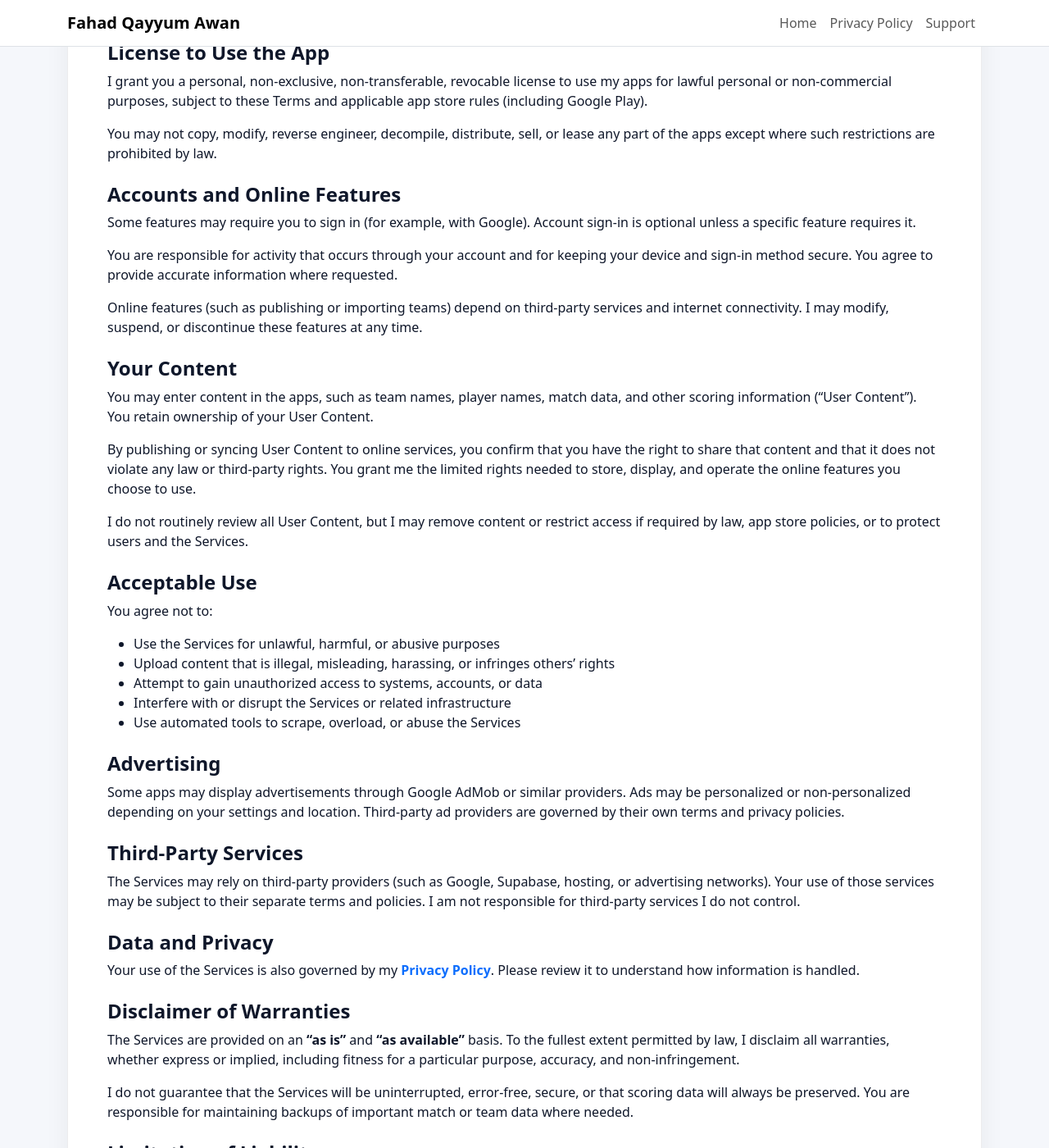
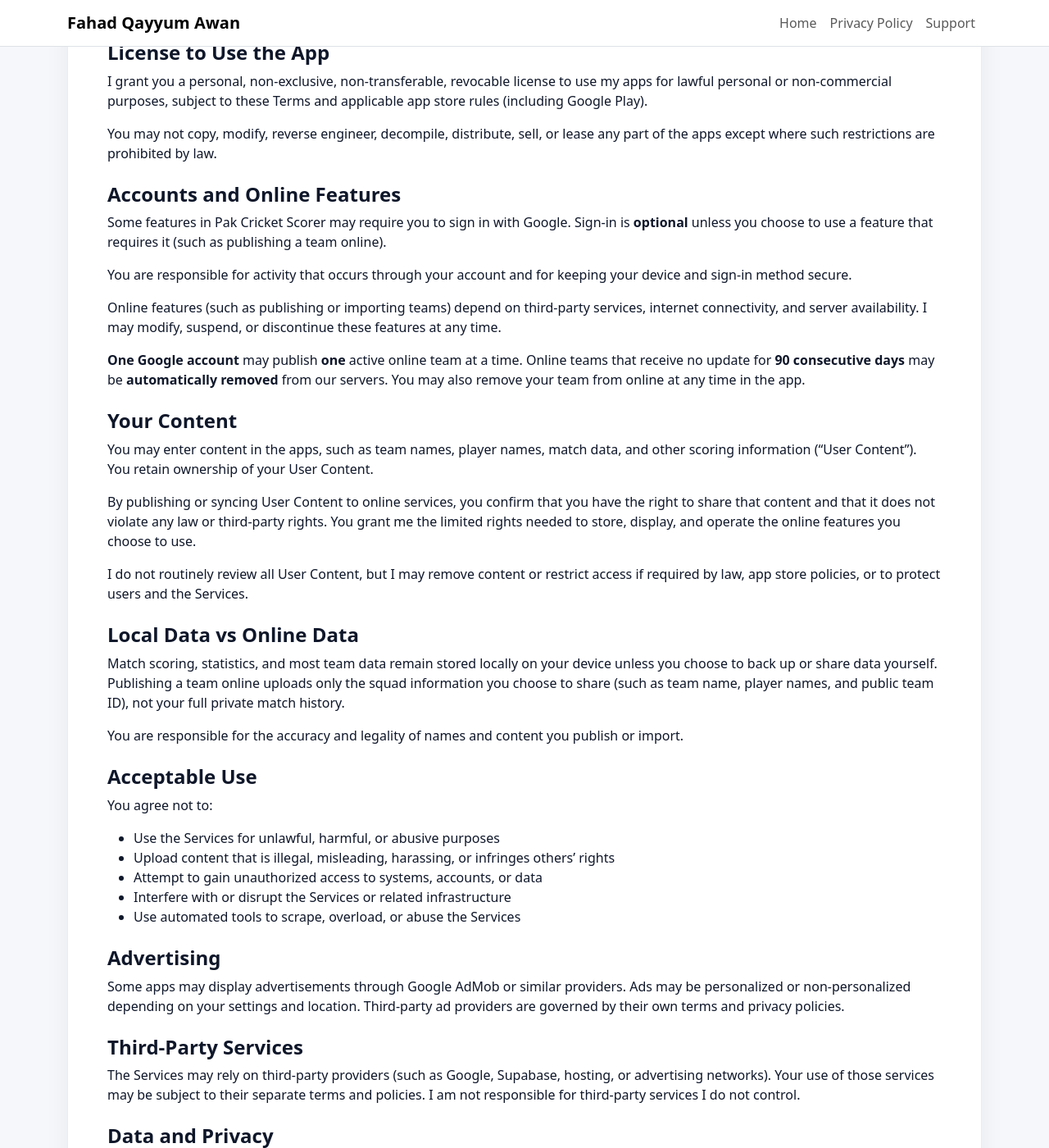
Before and after one commit to malikfqa/malikfqa.github.io, a Jekyll site: the page built from terms-of-service.html, in a window 1280 px wide and 1400 px high, scrolled down 469 px. Shown: the whole window at 82% size. Built offline with Jekyll 4.4.1, drawn with Linux system fonts in a browser that asks for light colours.

Commit message:
Update terms-of-service.html

```diff
--- a/terms-of-service.html
+++ b/terms-of-service.html
@@ -30,14 +30,19 @@ description: Terms of service for apps and services by Fahad Qayyum Awan.
       <p>You may not copy, modify, reverse engineer, decompile, distribute, sell, or lease any part of the apps except where such restrictions are prohibited by law.</p>
 
       <h2 class="h4 fw-bold mt-4">Accounts and Online Features</h2>
-      <p>Some features may require you to sign in (for example, with Google). Account sign-in is optional unless a specific feature requires it.</p>
-      <p>You are responsible for activity that occurs through your account and for keeping your device and sign-in method secure. You agree to provide accurate information where requested.</p>
-      <p>Online features (such as publishing or importing teams) depend on third-party services and internet connectivity. I may modify, suspend, or discontinue these features at any time.</p>
+      <p>Some features in Pak Cricket Scorer may require you to sign in with Google. Sign-in is <strong>optional</strong> unless you choose to use a feature that requires it (such as publishing a team online).</p>
+      <p>You are responsible for activity that occurs through your account and for keeping your device and sign-in method secure.</p>
+      <p>Online features (such as publishing or importing teams) depend on third-party services, internet connectivity, and server availability. I may modify, suspend, or discontinue these features at any time.</p>
+      <p><strong>One Google account</strong> may publish <strong>one</strong> active online team at a time. Online teams that receive no update for <strong>90 consecutive days</strong> may be <strong>automatically removed</strong> from our servers. You may also remove your team from online at any time in the app.</p>
 
       <h2 class="h4 fw-bold mt-4">Your Content</h2>
       <p>You may enter content in the apps, such as team names, player names, match data, and other scoring information (“User Content”). You retain ownership of your User Content.</p>
       <p>By publishing or syncing User Content to online services, you confirm that you have the right to share that content and that it does not violate any law or third-party rights. You grant me the limited rights needed to store, display, and operate the online features you choose to use.</p>
       <p>I do not routinely review all User Content, but I may remove content or restrict access if required by law, app store policies, or to protect users and the Services.</p>
+
+      <h2 class="h4 fw-bold mt-4">Local Data vs Online Data</h2>
+      <p>Match scoring, statistics, and most team data remain stored locally on your device unless you choose to back up or share data yourself. Publishing a team online uploads only the squad information you choose to share (such as team name, player names, and public team ID), not your full private match history.</p>
+      <p>You are responsible for the accuracy and legality of names and content you publish or import.</p>
 
       <h2 class="h4 fw-bold mt-4">Acceptable Use</h2>
       <p>You agree not to:</p>
```
